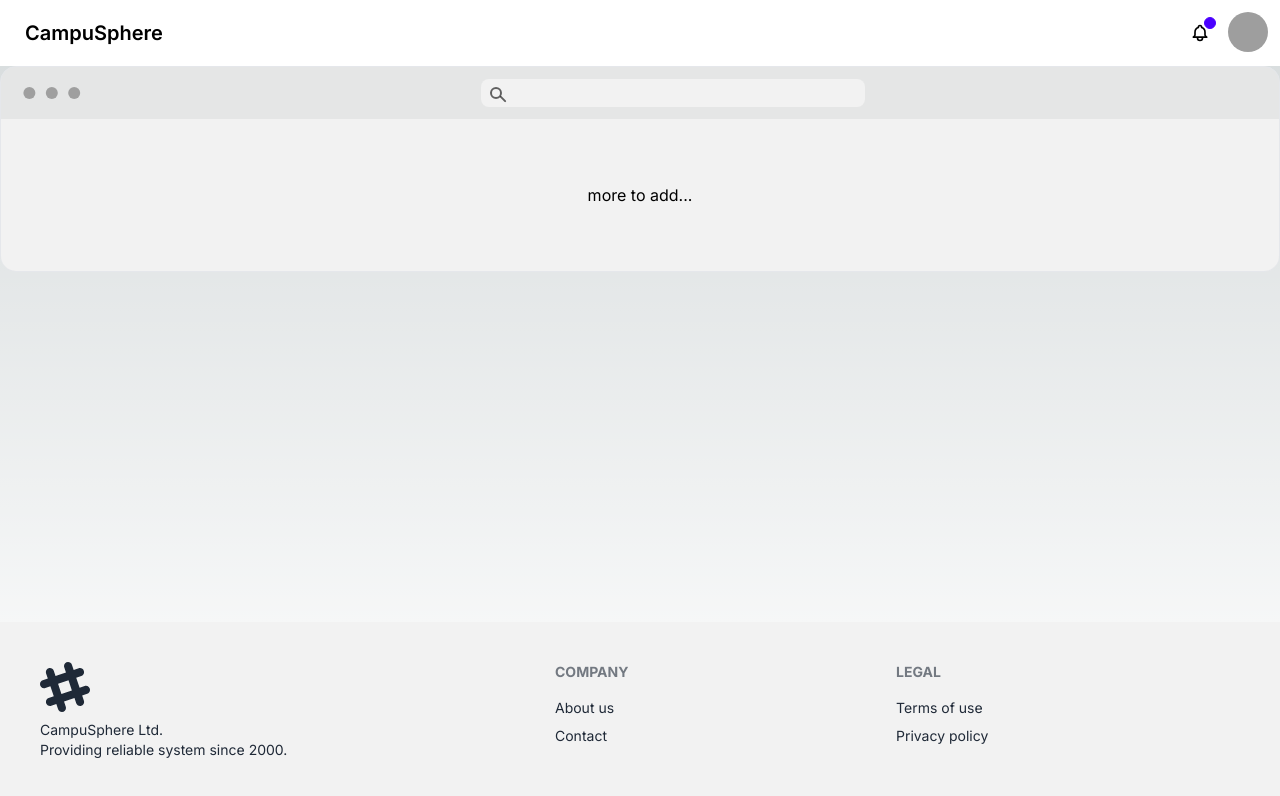
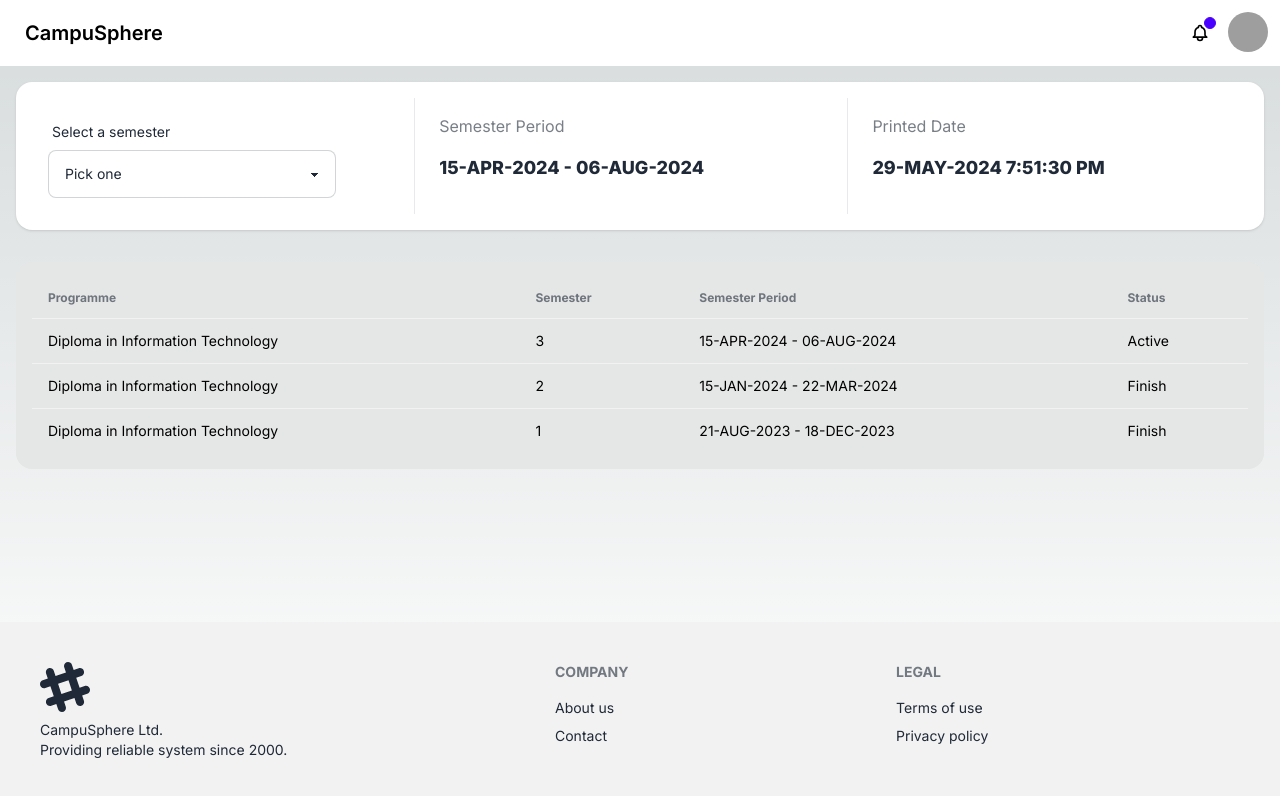
Before and after one commit to Cookie-Knight/student-information-system-fyp, a Next.js app: page /main/subjectlisting in a window 1280 px wide. Shown: the top 796 px of the page. Built offline with nearby package versions, Linux system fonts and the light colour scheme; grey boxes are pictures that could not be loaded.

Commit message:
added new pages

```diff
--- a/app/main/examresult/page.tsx
+++ b/app/main/examresult/page.tsx
@@ -1,12 +1,118 @@
 export default function ExamResult() {
     return (
         <main>
-        <div className="mockup-browser border bg-base-300">
-  <div className="mockup-browser-toolbar">
-    <div className="input"> </div>
+            <div className="flex flex-col w-full">
+            <div className="stats stats-vertical lg:stats-horizontal p-4 ml-4 mr-4 mb-4 mt-4 shadow">
+
+  <div className="stat">
+    <div className="stat-title">Semester</div>
+    <div className="stat-value text-lg ">5</div>
   </div>
-  <div className="flex justify-center px-4 py-16 bg-base-200">more to add...</div>
+
+  <div className="stat">
+    <div className="stat-title">Semester Period</div>
+    <div className="stat-value text-lg ">15-APR-2024 - 06-AUG-2024</div>
+  </div>
+
+  <div className="stat">
+    <div className="stat-title">Printed Date</div>
+    <div className="stat-value text-lg ">29-MAY-2024 7:51:30 PM</div>
+  </div>
+
 </div>
+                <div className="divider text-slate-400">THE RESULTS PUBLISHED ON THIS WEBSITE ARE FOR INFORMATION ONLY. YOU MAY PRINT THEM OUT FOR REFERENCE; HOWEVER, THESE PRINTOUTS CANNOT BE USED AS OFFICIAL DOCUMENTS.
+
+
+                <div className="grid h-95 card bg-base-300 p-4 ml-4 mr-4 mb-4 mt-4 rounded-box">
+                    <div className="overflow-x-auto">
+                        <table className="table table-xs">
+
+
+                            <thead>
+                                <tr>
+                                    <th></th>
+                                    <th>Programme Code</th>
+                                    <th>Name</th>
+                                    <th>Time</th>
+                                    <th>Location</th>
+                                    <th>Session</th>
+                                    <th>Date</th>
+                                </tr>
+                            </thead>
+                            <tbody>
+                            <tr>
+                                    <th>1</th>
+                                    <td>ENG101</td>
+                                    <td>English Literature</td>
+                                    <td>9:00 AM - 10:30 AM</td>
+                                    <td>Room 101</td>
+                                    <td>Lecture</td>
+                                    <td>5/12/2024</td>
+                                </tr>
+                                <tr>
+                                    <th>2</th>
+                                    <td>MTH202</td>
+                                    <td>Advanced Calculus</td>
+                                    <td>11:00 AM - 12:30 PM</td>
+                                    <td>Room 202</td>
+                                    <td>Lecture</td>
+                                    <td>5/12/2024</td>
+                                </tr>
+                                <tr>
+                                    <th>3</th>
+                                    <td>CSC303</td>
+                                    <td>Data Structures</td>
+                                    <td>2:00 PM - 3:30 PM</td>
+                                    <td>Room 303</td>
+                                    <td>Lecture</td>
+                                    <td>5/12/2024</td>
+                                </tr>
+                                <tr>
+                                    <th>4</th>
+                                    <td>PHY404</td>
+                                    <td>Quantum Mechanics</td>
+                                    <td>4:00 PM - 5:30 PM</td>
+                                    <td>Room 404</td>
+                                    <td>Lecture</td>
+                                    <td>5/12/2024</td>
+                                </tr>
+                                <tr>
+                                    <th>5</th>
+                                    <td>CHE105</td>
+                                    <td>Organic Chemistry</td>
+                                    <td>9:00 AM - 10:30 AM</td>
+                                    <td>Room 105</td>
+                                    <td>Lab</td>
+                                    <td>5/13/2024</td>
+                                </tr>
+                                <tr>
+                                    <th>6</th>
+                                    <td>HIS206</td>
+                                    <td>Modern History</td>
+                                    <td>11:00 AM - 12:30 PM</td>
+                                    <td>Room 206</td>
+                                    <td>Lecture</td>
+                                    <td>5/13/2024</td>
+                                </tr>
+                            </tbody>
+                            <tfoot>
+                                <tr>
+                                    <th></th>
+                                    <th>Programme Code</th>
+                                    <th>Name</th>
+                                    <th>Time</th>
+                                    <th>Location</th>
+                                    <th>Session</th>
+                                    <th>Date</th>
+                                </tr>
+                            </tfoot>
+
+                        </table>
+
+                    </div>
+                </div>
+            </div>
+            </div>
 </main>
     )
 }
--- a/app/main/layout.tsx
+++ b/app/main/layout.tsx
@@ -18,27 +18,27 @@ export default function RootLayout({
             <div className="navbar bg-base-100">
                 <div className="flex-1 z-50">
                     <input id="my-drawer" type="checkbox" className="drawer-toggle" />
-                    <label htmlFor="my-drawer" className="btn btn-ghost text-xl">
-                        CampuSphere
-                    </label>
+                    <label htmlFor="my-drawer" className="btn btn-ghost text-xl">CampuSphere</label>
                     <div className="drawer-side">
-                        <label
-                            htmlFor="my-drawer"
-                            aria-label="close sidebar"
-                            className="drawer-overlay"
-                        ></label>
+                        <label htmlFor="my-drawer" aria-label="close sidebar" className="drawer-overlay"></label>
                         <ul className="menu w-80 min-h-full bg-base-200 text-base-content">
                             {/* Sidebar content here */}
-                            <li className="my-4">
-                                <a href="/main">Home</a>
-                            </li>
-                            <li className="my-4">
-                                <a href="/home/sListing">Subject Listing</a>
-                            </li>
-                            <li className="my-4">
-                                <a href="/home/pHistory">Programme History</a>
-                            </li>
-                            <li className="my-4"></li>
+
+                            <li className="my-4"><a href="/main">Home</a></li>
+
+                            <li className="my-4"><a href="/main/subjectlisting">Subject Listing</a></li>
+
+                            <li className="my-4"><a href="/main/programme">Programme History</a></li>
+
+                            <li className="my-4"><a href="/main/timetable">Timetable</a></li>
+
+                            <li className="my-4"><a href="/main/examtimetable">Exam Timetable</a></li>
+
+                            <li className="my-4"><a href="/main/examresult">Exam Result</a></li>
+
+                            <li className="my-4"><a href="/main/attendance">Attendance</a></li>
+
+                            <li className="my-4"><a href="/home/perks">Perks</a></li>
 
                             <li className="my-4"><a href="/home/news">Campus News</a></li>
 
--- a/app/main/programme/page.tsx
+++ b/app/main/programme/page.tsx
@@ -1,12 +1,49 @@
 export default function Programme() {
     return (
-        <main>
-        <div className="mockup-browser border bg-base-300">
-  <div className="mockup-browser-toolbar">
-    <div className="input"> </div>
-  </div>
-  <div className="flex justify-center px-4 py-16 bg-base-200">more to add...</div>
+      <main>
+        <div className="flex flex-col w-full">
+        <div className="grid h-20 card bg-base-300 p-4 ml-4 mr-4 mb-4 mt-4 rounded-box font-bold text-2xl place-content-evenly">Programme History</div>
+
+          <div className="grid h-95 card bg-base-300 p-4 ml-4 mr-4 mb-4 mt-4 rounded-box">
+
+          <div className="overflow-x-auto">
+  <table className="table">
+    {/* head */}
+    <thead>
+      <tr>
+        <th>Programme</th>
+        <th>Semester</th>
+        <th>Semester Period</th>
+        <th>Status</th>
+      </tr>
+    </thead>
+    <tbody>
+      {/* row 1 */}
+      <tr>
+        <td>Diploma in Information Technology</td>
+        <td>3</td>
+        <td>15-APR-2024 - 06-AUG-2024</td>
+        <td>Active</td>
+      </tr>
+      {/* row 2 */}
+      <tr className="hover">
+        <td>Diploma in Information Technology</td>
+        <td>2</td>
+        <td>15-JAN-2024 - 22-MAR-2024</td>
+        <td>Finish</td>
+      </tr>
+      {/* row 3 */}
+      <tr>
+        <td>Diploma in Information Technology</td>
+        <td>1</td>
+        <td>21-AUG-2023 - 18-DEC-2023</td>
+        <td>Finish</td>
+      </tr>
+    </tbody>
+  </table>
 </div>
-</main>
-    )
+</div>
+        </div>
+      </main>
+    );
 }
--- a/app/main/subjectlisting/page.tsx
+++ b/app/main/subjectlisting/page.tsx
@@ -1,12 +1,75 @@
 export default function SubjectListing() {
     return (
         <main>
-        <div className="mockup-browser border bg-base-300">
-  <div className="mockup-browser-toolbar">
-    <div className="input"> </div>
+ <div className="flex flex-col w-full">
+
+
+
+ <div className="stats stats-vertical lg:stats-horizontal p-4 ml-4 mr-4 mb-4 mt-4 shadow">
+
+ <label className="form-control w-full max-w-xs p-4">
+  <div className="label">
+    <span className="label-text">Select a semester</span>
   </div>
-  <div className="flex justify-center px-4 py-16 bg-base-200">more to add...</div>
+  <select className="select select-bordered">
+    <option disabled selected>Pick one</option>
+    <option>Semester One</option>
+    <option>Semester Two</option>
+    <option>Semester Semester Three</option>
+  </select>
+</label>
+
+  <div className="stat">
+    <div className="stat-title">Semester Period</div>
+    <div className="stat-value text-lg ">15-APR-2024 - 06-AUG-2024</div>
+  </div>
+
+  <div className="stat">
+    <div className="stat-title">Printed Date</div>
+    <div className="stat-value text-lg ">29-MAY-2024 7:51:30 PM</div>
+  </div>
+
 </div>
+          <div className="grid h-95 card bg-base-300 p-4 ml-4 mr-4 mb-4 mt-4 rounded-box">
+
+          <div className="overflow-x-auto">
+  <table className="table">
+    {/* head */}
+    <thead>
+      <tr>
+        <th>Programme</th>
+        <th>Semester</th>
+        <th>Semester Period</th>
+        <th>Status</th>
+      </tr>
+    </thead>
+    <tbody>
+      {/* row 1 */}
+      <tr>
+        <td>Diploma in Information Technology</td>
+        <td>3</td>
+        <td>15-APR-2024 - 06-AUG-2024</td>
+        <td>Active</td>
+      </tr>
+      {/* row 2 */}
+      <tr className="hover">
+        <td>Diploma in Information Technology</td>
+        <td>2</td>
+        <td>15-JAN-2024 - 22-MAR-2024</td>
+        <td>Finish</td>
+      </tr>
+      {/* row 3 */}
+      <tr>
+        <td>Diploma in Information Technology</td>
+        <td>1</td>
+        <td>21-AUG-2023 - 18-DEC-2023</td>
+        <td>Finish</td>
+      </tr>
+    </tbody>
+  </table>
+</div>
+</div>
+        </div>
 </main>
     )
 }
--- a/app/page.tsx
+++ b/app/page.tsx
@@ -39,7 +39,7 @@ export default function Home() {
           </label>
         </div>
         <div className="form-control mt-6">
-          <button href="/dd" className="btn btn-primary">Login</button>
+          <button className="btn btn-primary">Login</button>
         </div>
       </form>
     </div>
```
